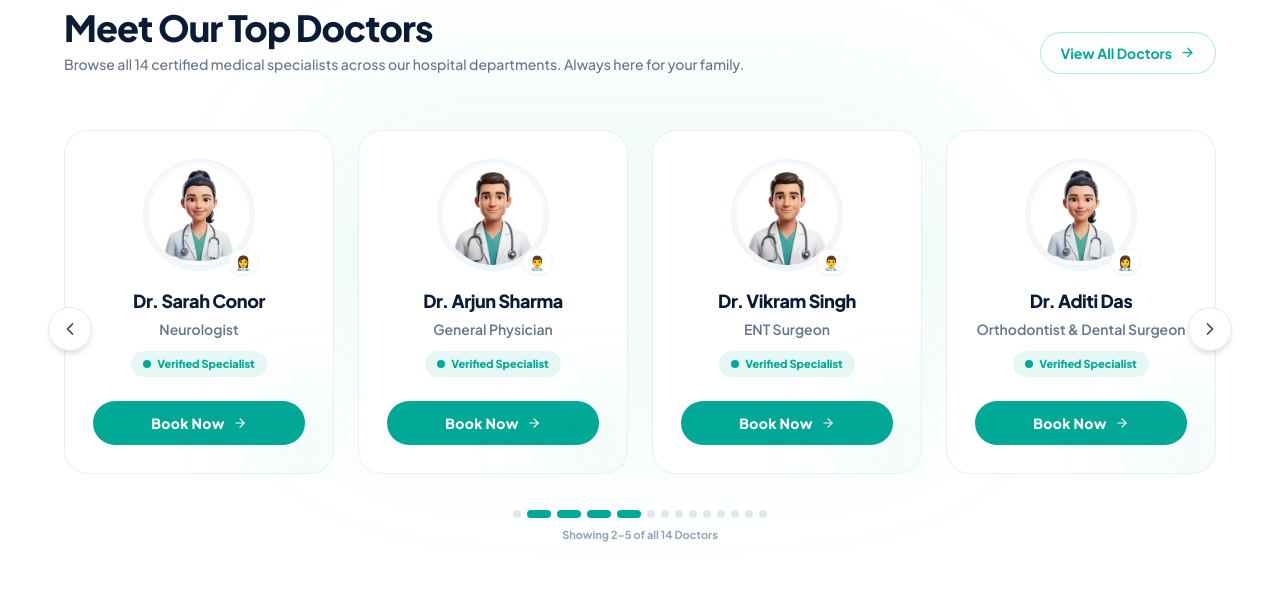
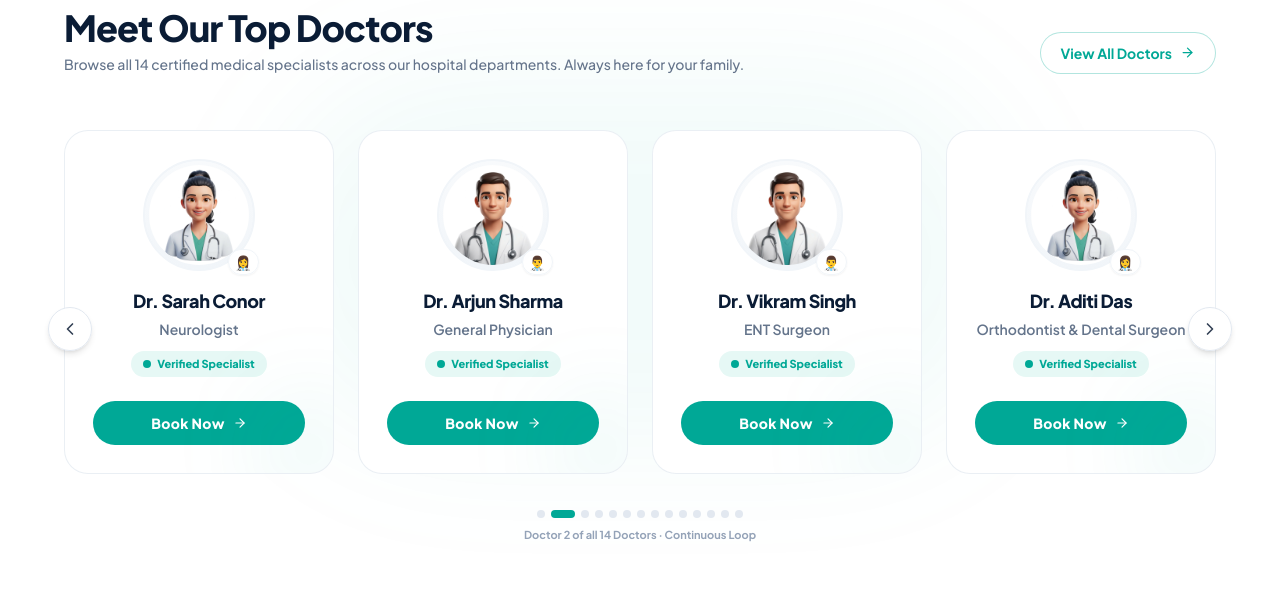
Before and after one commit to Rashmiranjan07/curix-frontend, a React (Vite) app: page / in a window 1280 px wide. Shown: the part 3408-4001 px from the top of the page. Built offline with nearby package versions, Linux system fonts and the light colour scheme; no server answers.

Commit message:
frontend

```diff
--- a/src/components/LandingPage.jsx
+++ b/src/components/LandingPage.jsx
@@ -23,8 +23,9 @@ export default function LandingPage({ onOpenAuth = () => {} }) {
   const [departments, setDepartments] = useState([]);
   const [loadingDoctors, setLoadingDoctors] = useState(true);
 
-  // Horizontal Doctor Slider States
-  const [doctorSlideIndex, setDoctorSlideIndex] = useState(0);
+  // Horizontal Doctor Slider States (Infinite Loop)
+  const [doctorSlideIndex, setDoctorSlideIndex] = useState(14);
+  const [isSlideTransitioning, setIsSlideTransitioning] = useState(true);
   const [isDoctorSliderHovered, setIsDoctorSliderHovered] = useState(false);
   const [doctorSliderAutoPlay, setDoctorSliderAutoPlay] = useState(true);
   const [itemsPerView, setItemsPerView] = useState(4);
@@ -324,27 +325,66 @@ export default function LandingPage({ onOpenAuth = () => {} }) {
     return matches.length > 0 ? matches : allDoctorsList;
   }, [searchQuery, allDoctorsList]);
 
-  const maxSlideIndex = Math.max(0, displayDoctorsList.length - itemsPerView);
-
-  // Auto-play timer for horizontal slider (slides left to right bringing in new doctors)
+  const docCount = displayDoctorsList.length;
+
+  // Infinite repeating doctors buffer: 3 sets [0..N-1, 0..N-1, 0..N-1]
+  const infiniteDoctors = React.useMemo(() => {
+    if (docCount === 0) return [];
+    return [...displayDoctorsList, ...displayDoctorsList, ...displayDoctorsList];
+  }, [displayDoctorsList, docCount]);
+
+  // Initialize slideIndex to the middle set (docCount) so we can loop infinitely in both directions
   useEffect(() => {
-    if (!doctorSliderAutoPlay || isDoctorSliderHovered || displayDoctorsList.length <= itemsPerView) return;
+    if (docCount > 0) {
+      setIsSlideTransitioning(false);
+      setDoctorSlideIndex(docCount);
+    }
+  }, [docCount, searchQuery]);
+
+  // Re-enable CSS transition after a seamless jump
+  useEffect(() => {
+    if (!isSlideTransitioning) {
+      const raf = requestAnimationFrame(() => {
+        requestAnimationFrame(() => {
+          setIsSlideTransitioning(true);
+        });
+      });
+      return () => cancelAnimationFrame(raf);
+    }
+  }, [isSlideTransitioning]);
+
+  // Handle transition end on the sliding track for seamless continuous loop (11-14 -> 12-1 -> 13-2 -> 14-3 -> 1-4)
+  const handleSlideTransitionEnd = () => {
+    if (docCount <= itemsPerView) return;
+    if (doctorSlideIndex >= 2 * docCount) {
+      setIsSlideTransitioning(false);
+      setDoctorSlideIndex(doctorSlideIndex - docCount);
+    } else if (doctorSlideIndex < docCount) {
+      setIsSlideTransitioning(false);
+      setDoctorSlideIndex(doctorSlideIndex + docCount);
+    }
+  };
+
+  // Auto-play timer for infinite continuous loop
+  useEffect(() => {
+    if (!doctorSliderAutoPlay || isDoctorSliderHovered || docCount <= itemsPerView) return;
     const interval = setInterval(() => {
-      setDoctorSlideIndex((prev) => (prev >= maxSlideIndex ? 0 : prev + 1));
+      setIsSlideTransitioning(true);
+      setDoctorSlideIndex((prev) => prev + 1);
     }, 3800);
     return () => clearInterval(interval);
-  }, [doctorSliderAutoPlay, isDoctorSliderHovered, displayDoctorsList.length, maxSlideIndex, itemsPerView]);
-
-  useEffect(() => {
-    setDoctorSlideIndex(0);
-  }, [searchQuery]);
+  }, [doctorSliderAutoPlay, isDoctorSliderHovered, docCount, itemsPerView]);
 
   const handleNextDoctorSlide = () => {
-    setDoctorSlideIndex((prev) => (prev >= maxSlideIndex ? 0 : prev + 1));
+    if (docCount <= itemsPerView) return;
+    setIsSlideTransitioning(true);
+    setDoctorSlideIndex((prev) => prev + 1);
   };
 
   const handlePrevDoctorSlide = () => {
-    setDoctorSlideIndex((prev) => (prev <= 0 ? maxSlideIndex : prev - 1));
+    if (docCount <= itemsPerView) return;
+    setIsSlideTransitioning(true);
+    setDoctorSlideIndex((prev) => prev - 1);
   };
 
   // 9 Centres of Excellence & Specialized Clinical Care
@@ -1743,20 +1783,22 @@ export default function LandingPage({ onOpenAuth = () => {} }) {
 
           {/* Overflow Window */}
           <div className="overflow-hidden -mx-3 py-4">
-            {/* Sliding Track: Translates horizontally from left to right */}
+            {/* Sliding Track: Continuous Infinite Loop (1..14 -> 1..14) */}
             <div
-              className="flex transition-transform duration-500 ease-out"
+              className="flex"
               style={{
-                transform: `translateX(-${doctorSlideIndex * (100 / itemsPerView)}%)`
+                transform: `translateX(-${doctorSlideIndex * (100 / itemsPerView)}%)`,
+                transition: isSlideTransitioning ? 'transform 500ms cubic-bezier(0.25, 1, 0.5, 1)' : 'none'
               }}
+              onTransitionEnd={handleSlideTransitionEnd}
             >
-              {displayDoctorsList.map((doc, idx) => {
+              {infiniteDoctors.map((doc, idx) => {
                 const docName = getDoctorDisplayName(doc);
                 const specialty = getDoctorSpecialtyDisplay(doc);
 
                 return (
                   <div
-                    key={doc.id || `${docName}-${idx}`}
+                    key={`doc-infinite-${idx}-${doc.id || docName}`}
                     className="w-full sm:w-1/2 lg:w-1/4 shrink-0 px-3"
                   >
                     <div className="relative bg-white rounded-3xl p-6 sm:p-7 border border-slate-200/70 hover:border-[#00A896]/60 shadow-xs hover:shadow-2xl hover:shadow-[#00A896]/15 hover:-translate-y-2.5 transition-all duration-400 ease-out flex flex-col items-center text-center group cursor-pointer overflow-hidden h-full">
@@ -1820,19 +1862,22 @@ export default function LandingPage({ onOpenAuth = () => {} }) {
             </div>
           </div>
 
-          {/* Pagination Dots for all Doctors in the website */}
-          {displayDoctorsList.length > 1 && (
+          {/* Pagination Dots for all Doctors in Seamless Loop */}
+          {docCount > 1 && (
             <div className="flex flex-col items-center gap-2 pt-5">
               <div className="flex items-center justify-center gap-1.5 flex-wrap max-w-lg">
                 {displayDoctorsList.map((doc, dotIdx) => {
-                  const isVisible = dotIdx >= doctorSlideIndex && dotIdx < doctorSlideIndex + itemsPerView;
+                  const currentDoctorActive = (((doctorSlideIndex % docCount) + docCount) % docCount) === dotIdx;
                   return (
                     <button
                       key={dotIdx}
                       type="button"
-                      onClick={() => setDoctorSlideIndex(Math.min(dotIdx, maxSlideIndex))}
+                      onClick={() => {
+                        setIsSlideTransitioning(true);
+                        setDoctorSlideIndex(docCount + dotIdx);
+                      }}
                       className={`h-2 rounded-full transition-all duration-300 cursor-pointer ${
-                        isVisible
+                        currentDoctorActive
                           ? 'w-6 bg-[#00A896] shadow-xs'
                           : 'w-2 bg-slate-200 hover:bg-slate-300'
                       }`}
@@ -1842,7 +1887,7 @@ export default function LandingPage({ onOpenAuth = () => {} }) {
                 })}
               </div>
               <span className="text-[11px] font-bold text-slate-400">
-                Showing {doctorSlideIndex + 1}–{Math.min(doctorSlideIndex + itemsPerView, displayDoctorsList.length)} of all {displayDoctorsList.length} Doctors
+                Doctor {(((doctorSlideIndex % docCount) + docCount) % docCount) + 1} of all {docCount} Doctors · Continuous Loop
               </span>
             </div>
           )}
```
